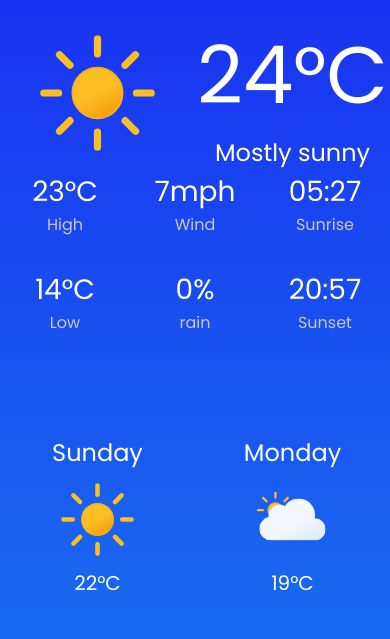
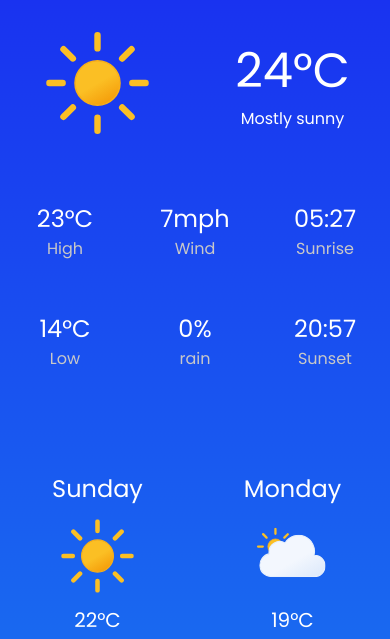
Before and after one commit to aldaalbarran/weather-app-js, a plain HTML site: page index.html in a window 390 px wide. Shown: the part 205-844 px from the top of the page. Drawn offline with nearby package versions, Linux system fonts and the light colour scheme.

Commit message:
Weather App - Style / Info Today  (Responsive)

```diff
--- a/css/style.css
+++ b/css/style.css
@@ -115,6 +115,37 @@ footer{
         font-size: 3rem;
     }
 
+    .container .info-today .info__today-left .info__today-img__weather img{
+        width: 80%;
+    }
+
+    .container .info-today .info__today-left .info__today-txt__temp .temp{
+        font-size: 3rem;
+    }
+
+    .container .info-today .info__today-left .info__today-txt__temp .info{
+        font-size: 1rem;
+    }
+
+    .container .info-today .info__today-right .row{
+        margin-top: 50px;
+    }
+
+    .container .info-today .info__today-right .row div:nth-child(4),
+    .container .info-today .info__today-right .row div:nth-child(5),
+    .container .info-today .info__today-right .row div:nth-child(6){
+        margin-top: 50px;
+    }
+
+    .container .info-today .info__today-right .row div label:nth-child(1){
+        font-size: 1.5rem;
+    }
+
+    .container .info-today .info__today-right .row div label:nth-child(2){
+        font-size: 1rem;
+        color: #c8c8c8;
+    }
+
     .container .info-week div{
         margin-top: 100px;
         padding: 0 !important;
```
